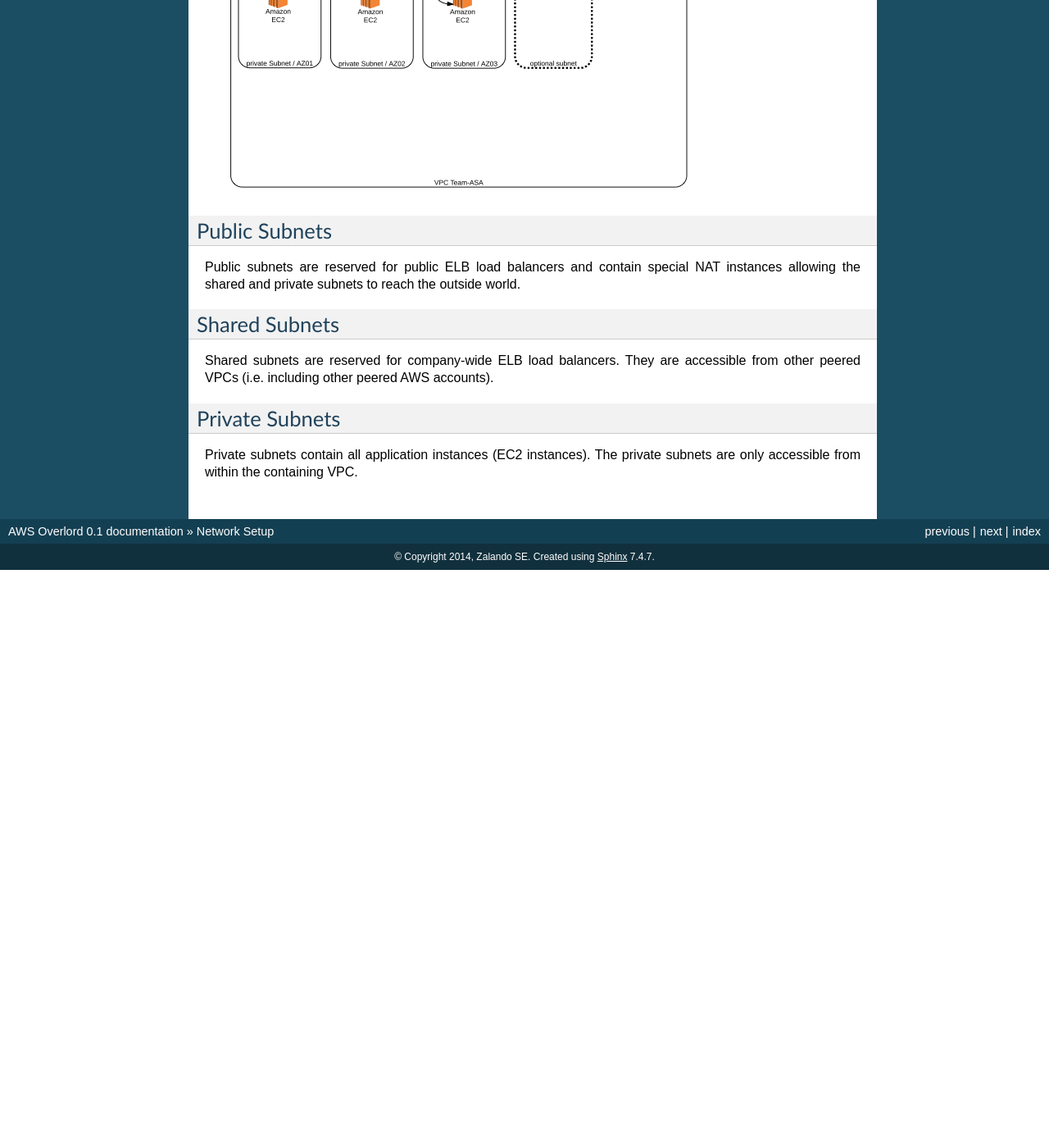
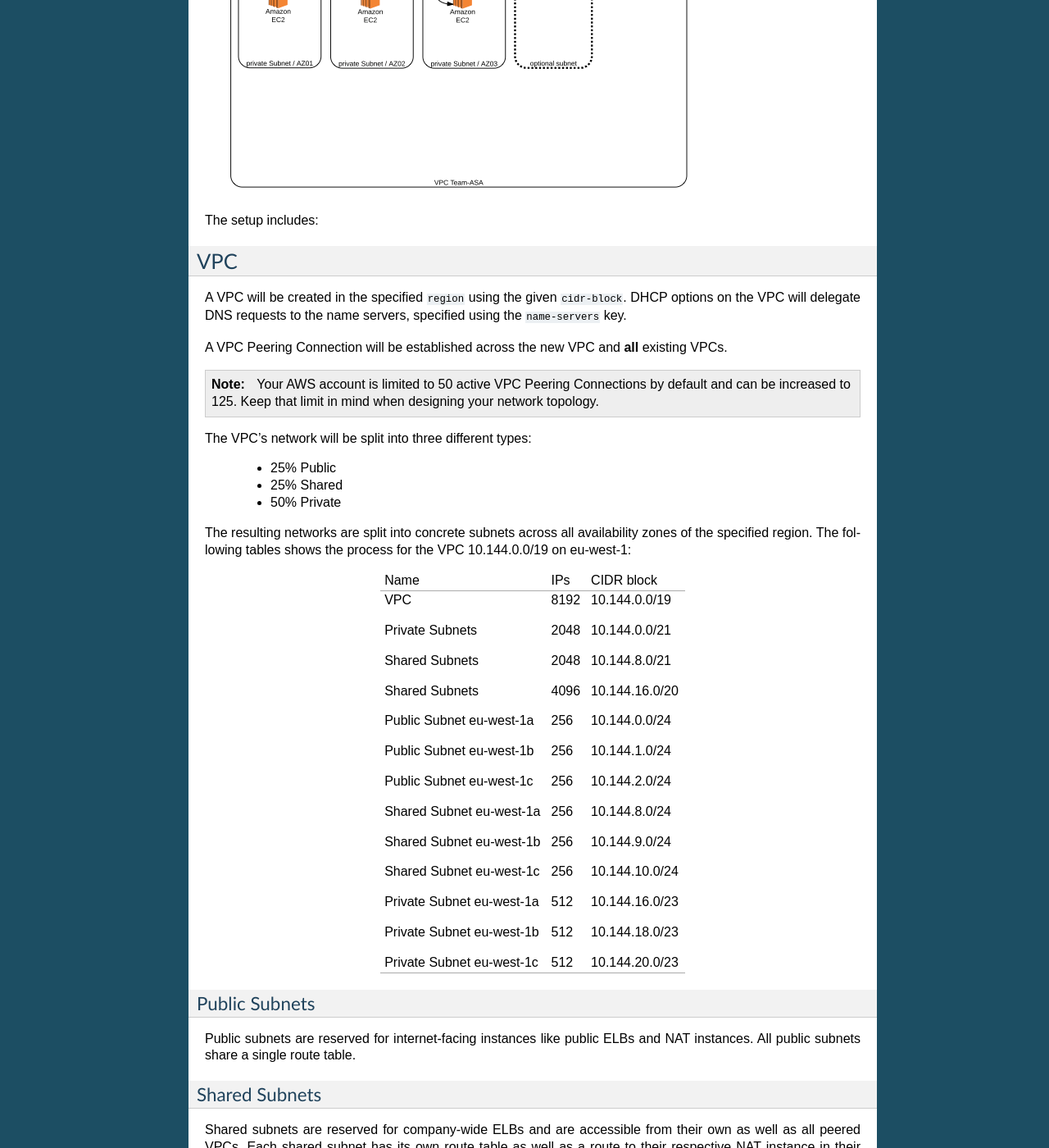
Before and after one commit to apfeiffer85/aws-overlord, a Sphinx documentation site: the page built from docs/network-setup.rst, in a window 1280 px wide and 1400 px high, scrolled down 638 px. Shown: the whole window at 82% size. Built offline with Sphinx 7.4.7, drawn with Linux system fonts in a browser that asks for light colours; before the commit the page ends 1333 px from its top, so only the background shows below that; some of the changed text lies outside the part shown.

Commit message:
Updated docs

```diff
--- a/docs/network-setup.rst
+++ b/docs/network-setup.rst
@@ -2,24 +2,121 @@
 Network Setup
 =============
 
-AWS Overlord expects a preconfigured AWS VPC with the following network setup:
+AWS Overlord creates the following network setup:
 
 .. image:: _static/network-setup.png
 
+The setup includes:
+
+VPC
+===
+
+A VPC will be created in the specified ``region`` using the given ``cidr-block``. DHCP options on the VPC will delegate
+DNS requests to the name servers, specified using the ``name-servers`` key.
+
+A VPC Peering Connection will be established across the new VPC and **all** existing VPCs.
+
+.. note::
+
+    Your AWS account is limited to 50 active VPC Peering Connections by default and can be increased to 125. Keep that
+    limit in mind when designing your network topology.
+
+The VPC's network will be split into three different types:
+
+    - 25% Public
+    - 25% Shared
+    - 50% Private
+
+The resulting networks are split into concrete subnets across all availability zones of the specified region. The
+following tables shows the process for the VPC 10.144.0.0/19 on eu-west-1:
+
++---------------------------+------+----------------+
+| Name                      | IPs  | CIDR block     |
++---------------------------+------+----------------+
+| VPC                       | 8192 | 10.144.0.0/19  |
+|                           |      |                |
+| Private Subnets           | 2048 | 10.144.0.0/21  |
+|                           |      |                |
+| Shared Subnets            | 2048 | 10.144.8.0/21  |
+|                           |      |                |
+| Shared Subnets            | 4096 | 10.144.16.0/20 |
+|                           |      |                |
+| Public Subnet eu-west-1a  | 256  | 10.144.0.0/24  |
+|                           |      |                |
+| Public Subnet eu-west-1b  | 256  | 10.144.1.0/24  |
+|                           |      |                |
+| Public Subnet eu-west-1c  | 256  | 10.144.2.0/24  |
+|                           |      |                |
+| Shared Subnet eu-west-1a  | 256  | 10.144.8.0/24  |
+|                           |      |                |
+| Shared Subnet eu-west-1b  | 256  | 10.144.9.0/24  |
+|                           |      |                |
+| Shared Subnet eu-west-1c  | 256  | 10.144.10.0/24 |
+|                           |      |                |
+| Private Subnet eu-west-1a | 512  | 10.144.16.0/23 |
+|                           |      |                |
+| Private Subnet eu-west-1b | 512  | 10.144.18.0/23 |
+|                           |      |                |
+| Private Subnet eu-west-1c | 512  | 10.144.20.0/23 |
++---------------------------+------+----------------+
+
+..
+    generated with http://ascii.gallery/table
+
+    Name,IPs,CIDR Block
+    VPC,8192,10.144.0.0/19
+    Private Subnets,2048,10.144.0.0/21
+    Shared Subnets,2048,10.144.8.0/21
+    Shared Subnets,4096,10.144.16.0/20
+    Public Subnet eu-west-1a,256,10.144.0.0/24
+    Public Subnet eu-west-1b,256,10.144.1.0/24
+    Public Subnet eu-west-1c,256,10.144.2.0/24
+    Shared Subnet eu-west-1a,256,10.144.8.0/24
+    Shared Subnet eu-west-1b,256,10.144.9.0/24
+    Shared Subnet eu-west-1c,256,10.144.10.0/24
+    Private Subnet eu-west-1a,512,10.144.16.0/23
+    Private Subnet eu-west-1b,512,10.144.18.0/23
+    Private Subnet eu-west-1c,512,10.144.20.0/23
+
+
+
 Public Subnets
-==============
+--------------
 
-Public subnets are reserved for public ELB load balancers and contain special NAT instances
-allowing the shared and private subnets to reach the outside world.
+Public subnets are reserved for internet-facing instances like public ELBs and NAT instances. All public subnets share
+a single route table.
 
 Shared Subnets
-==============
+--------------
 
-Shared subnets are reserved for company-wide ELB load balancers.
-They are accessible from other peered VPCs (i.e. including other peered AWS accounts).
+Shared subnets are reserved for company-wide ELBs and are accessible from their own as well as all peered VPCs. Each
+shared subnet has its own route table as well as a route to their respective NAT instance in their availability zone.
 
 Private Subnets
-===============
+---------------
 
-Private subnets contain all application instances (EC2 instances).
-The private subnets are only accessible from within the containing VPC.
+Private subnets are reserved for team-wide EC2 instances and/or private ELBs and are accessible from their own as well
+as all peered VPCs by default. Each shared subnet has its own route table as well as a route to their respective NAT
+instance in their availability zone.
+
+.. danger::
+
+    Private subnets, despite their name, are **not** secured by default. You need to use Security Groups on a
+    case-by-case basis to limit access.
+
+Internet Gateway and NAT
+========================
+
+The VPC will have an Internet Gateway attached to it. All Public Subnets route internet traffic through it. Shared and
+Private Subnets will route their internet traffic through their respective NAT instance.
+
+VPN
+===
+
+The network setup will include a VPN Connection between a VPN Gateway attached to the VPC and a Customer Gateway that
+points the VPN endpoint in your DC, specified by the ``vpn-gateway-ip`` key. All Shared and Private Subnets will route
+traffic through the VPN connection to all networks specified by the ``vpn-routes`` key.
+
+.. warning::
+
+    Each VPN gateway has to have a unique IP across **all** AWS accounts.
```
Also changed, not shown: README.rst (+9 -2 lines), docs/quickstart.rst (+17 -9 lines).
